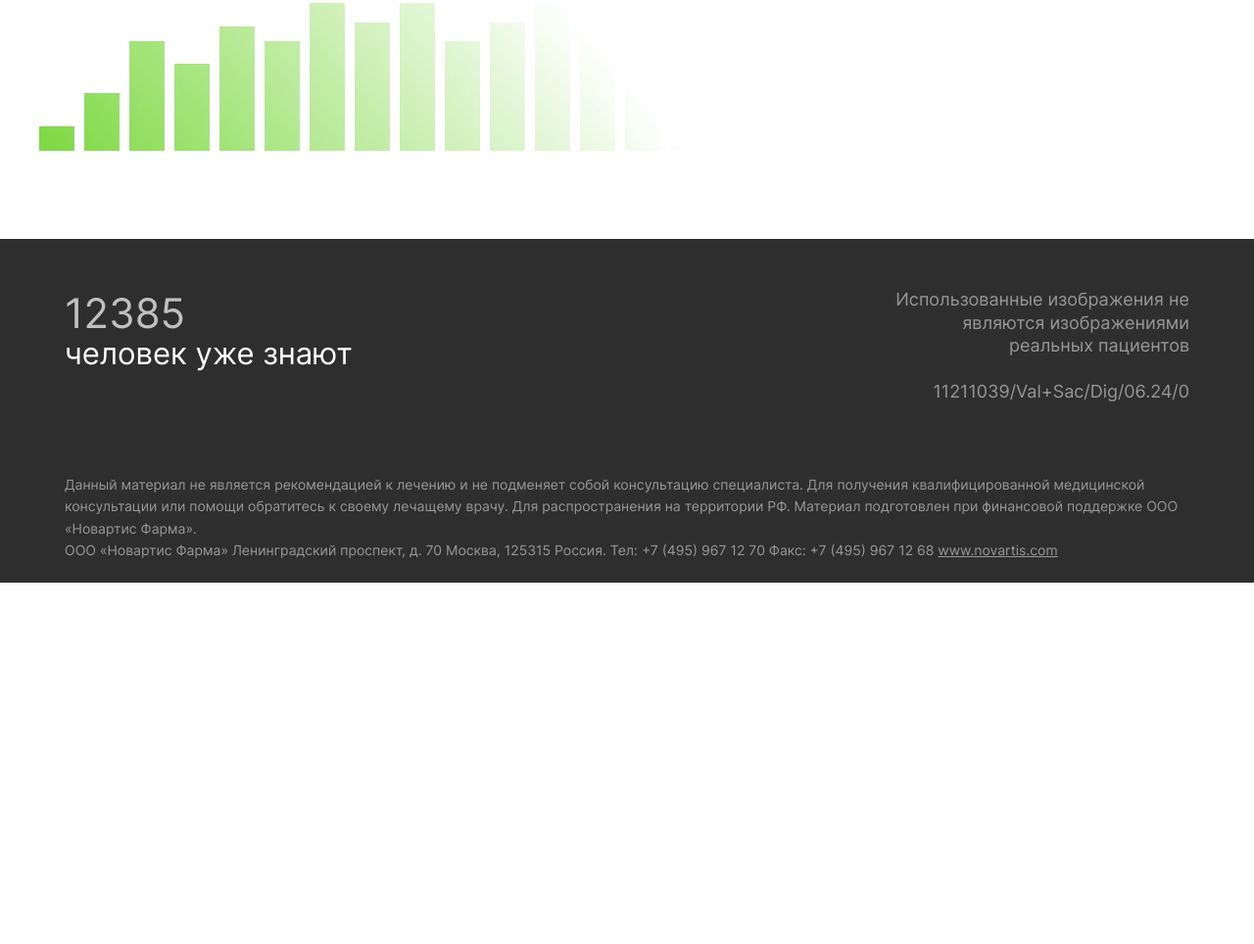
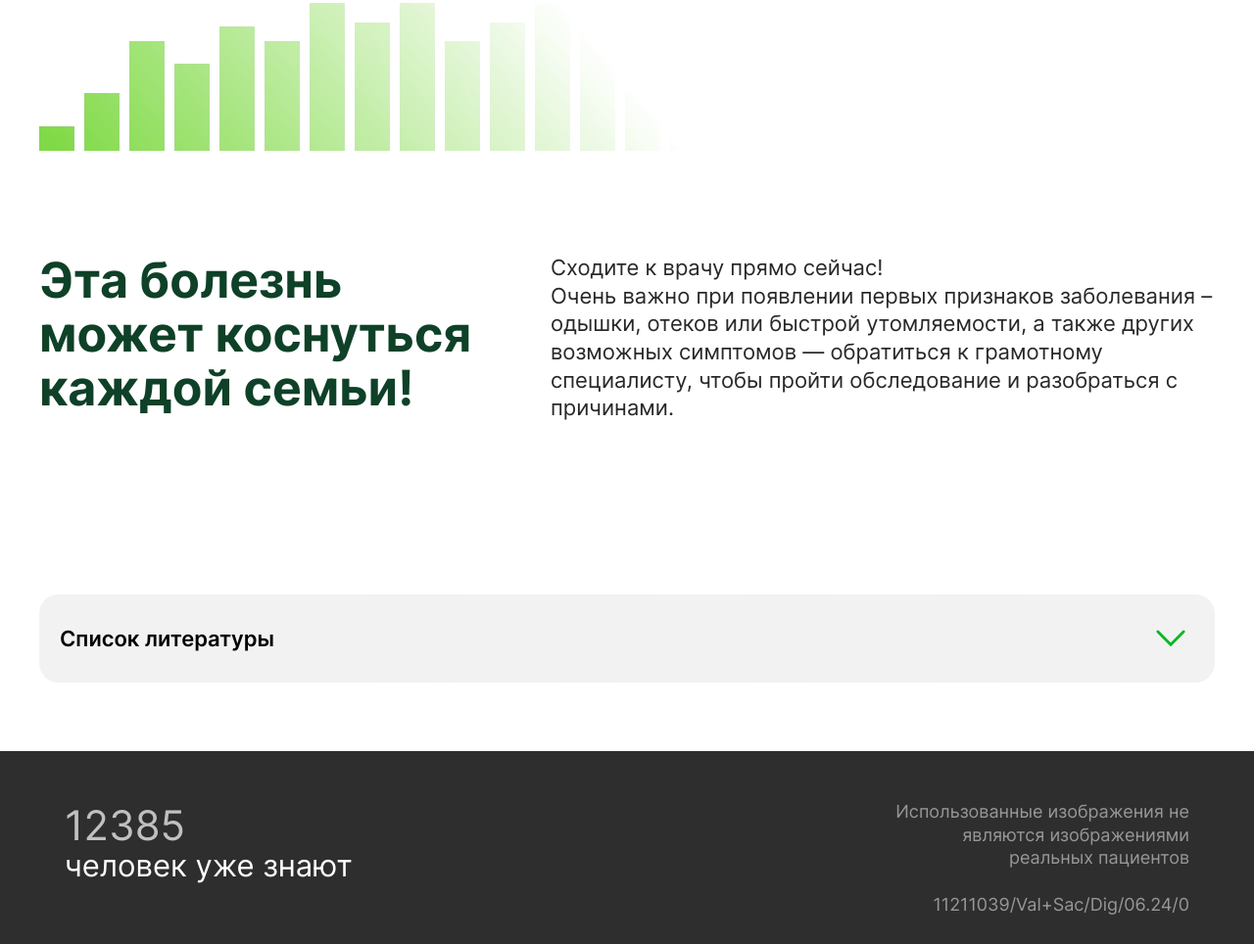
Before and after one commit to vadimvalid/hearts, a website: page simptoms.html in a window 1280 px wide. Shown: the part 3106-4070 px from the top of the page at 98% size. Before the commit the page ends 3701 px from the top, so only its background shows below. Drawn offline with Linux system fonts and the light colour scheme.

Commit message:
Add details section

```diff
--- a/scss/layouts/_section.scss
+++ b/scss/layouts/_section.scss
@@ -351,7 +351,7 @@
   }
 
   &--dangerous {
-    padding: torem(130) 0 torem(90);
+    padding: torem(130) 0 0;
 
     h2 {
       padding-bottom: torem(56);
@@ -403,4 +403,69 @@
       }
     }
   }
+
+  &--notice {
+    padding: torem(105) 0 torem(86);
+
+    .container {
+      display: flex;
+      gap: torem(70);
+    }
+
+    .notice {
+      &__title {
+        flex: 0 1 40%;
+
+        h2 {
+          font-size: torem(50);
+          font-weight: 700;
+          line-height: 1.1;
+          letter-spacing: 0;
+        }
+      }
+
+      &__text {
+        flex: 0 1 60%;
+      }
+    }
+  }
+
+  &--details {
+    padding: torem(90) 0 torem(70);
+
+    details {
+      padding: torem(31) torem(30) torem(31) torem(21);
+      border-radius: 20px;
+      background: linear-gradient(
+          270deg,
+          rgba(255, 255, 255, 0.6) 0%,
+          rgba(255, 255, 255, 0.58) 79.5%
+        ),
+        #dfdfdf;
+
+      summary {
+        font-size: torem(22);
+        color: #000;
+        line-height: 1.3;
+        font-weight: 600;
+        list-style: none;
+        background: url("../images/icons/arrow-down.svg") no-repeat center right;
+        background-size: torem(30);
+        cursor: pointer;
+
+        &::-webkit-details-marker {
+          display: none;
+        }
+      }
+
+      ol {
+        list-style-type: auto;
+        padding: 0 torem(50) 0 torem(30);
+
+        li {
+          list-style-type: inherit;
+        }
+      }
+    }
+  }
 }
--- a/simptoms.html
+++ b/simptoms.html
@@ -329,6 +329,35 @@
           </div>
         </div>
       </section>
+      <section class="section section--notice">
+        <div class="container">
+          <div class="notice__title">
+            <h2>Эта болезнь может коснуться каждой семьи!</h2>
+          </div>
+          <div class="notice__text">
+            Сходите к врачу прямо сейчас! <br />
+            Очень важно при появлении первых признаков заболевания – одышки,
+            отеков или быстрой утомляемости, а также других возможных симптомов
+            — обратиться к грамотному специалисту, чтобы пройти обследование и
+            разобраться с причинами.
+          </div>
+        </div>
+      </section>
+      <section class="section section--details">
+        <div class="container">
+          <details>
+            <summary>Список литературы</summary>
+            <ol>
+              <li>
+                Клинические рекомендации по хронической сердечной
+                недостаточности МЗ РФ. Год утверждения 2020, 155 с. ID 156.
+                https://cr.minzdrav.gov.ru/recomend/156_1, дата посещения
+                14.06.2024. URL: Рубрикатор КР (minzdrav.gov.ru)
+              </li>
+            </ol>
+          </details>
+        </div>
+      </section>
     </div>
     <footer class="footer">
       <div class="container-fluid">
```
Also changed, not shown: css/style.css.
